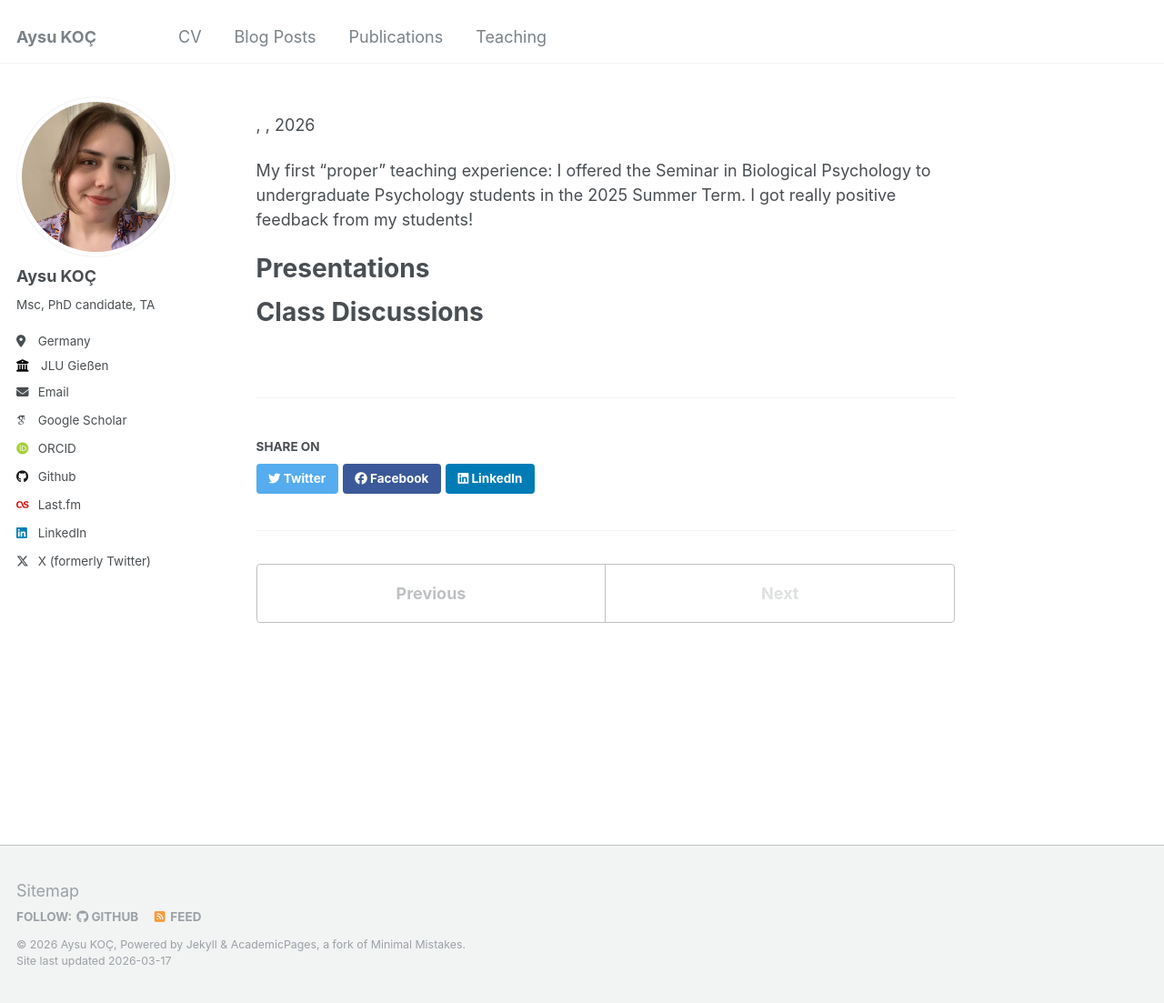
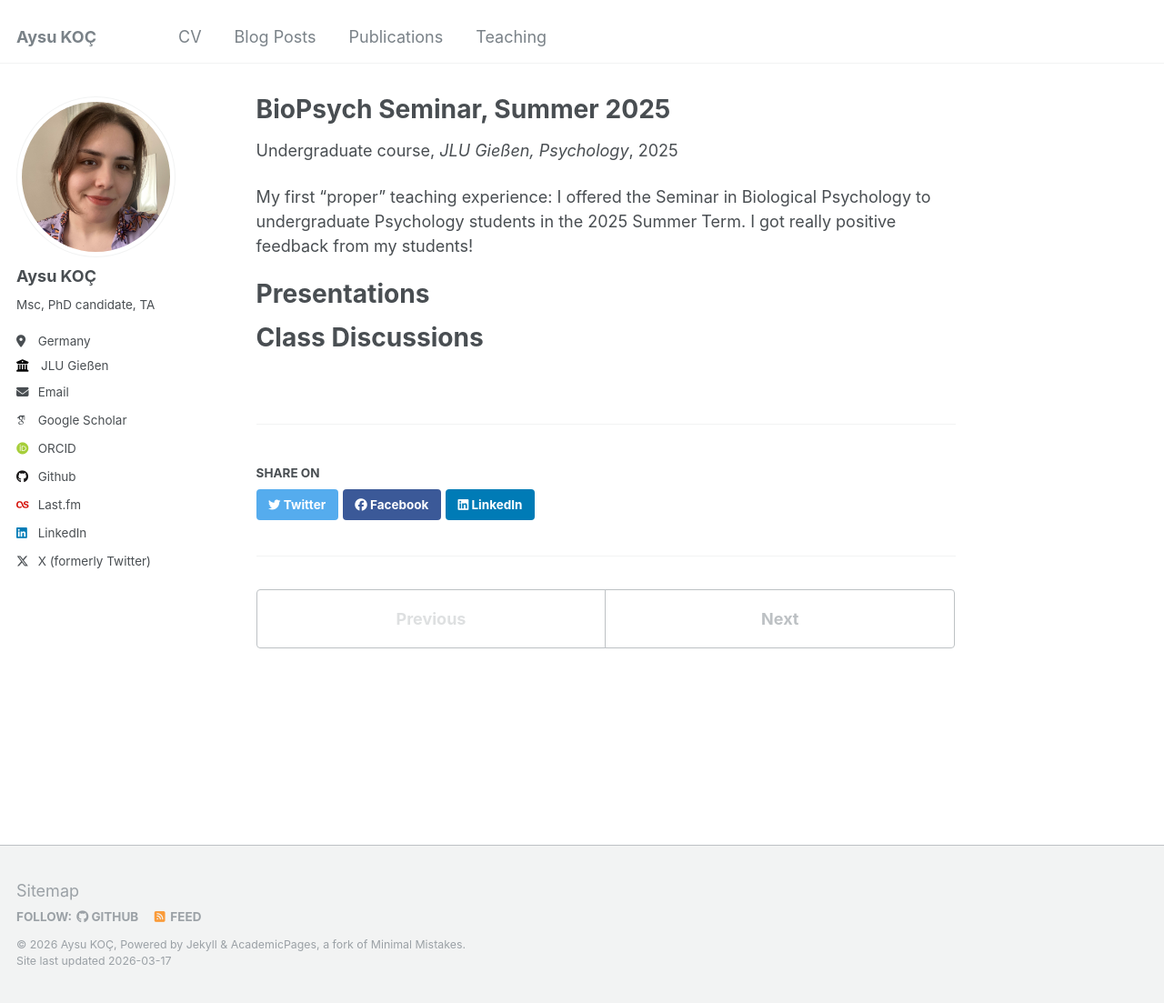
Before and after one commit to aysukoc/aysukoc.github.io, a Jekyll site: the page built from _teaching/2025-summer-teaching-1.md, in a window 1280 px wide and 1103 px high. Shown: the whole window at 91% size. Built offline with Jekyll 4.4.1, drawn with Linux system fonts in a browser that asks for light colours; some web fonts are replaced.

Commit message:
Update 2025-summer-teaching-1.md

```diff
--- a/_teaching/2025-summer-teaching-1.md
+++ b/_teaching/2025-summer-teaching-1.md
@@ -1,5 +1,5 @@
 ---
-title: ""BioPsych Seminar, Summer 2025""
+title: "BioPsych Seminar, Summer 2025"
 collection: teaching
 type: "Undergraduate course"
 permalink: /teaching/2025-summer-teaching-1
```
